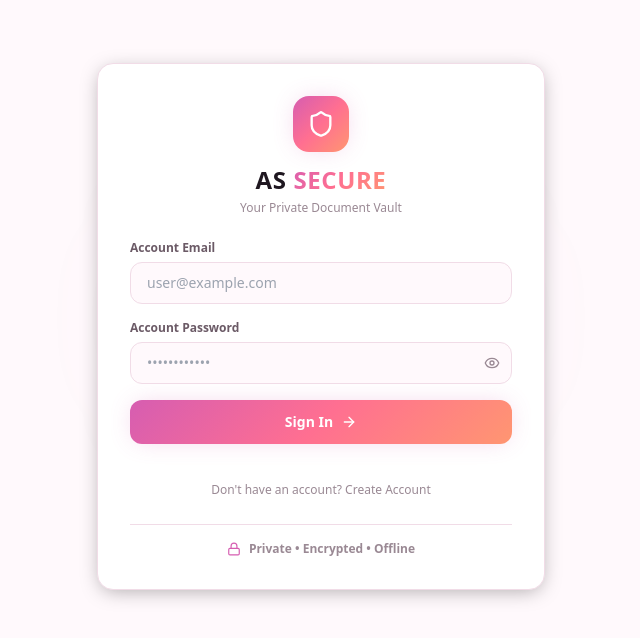
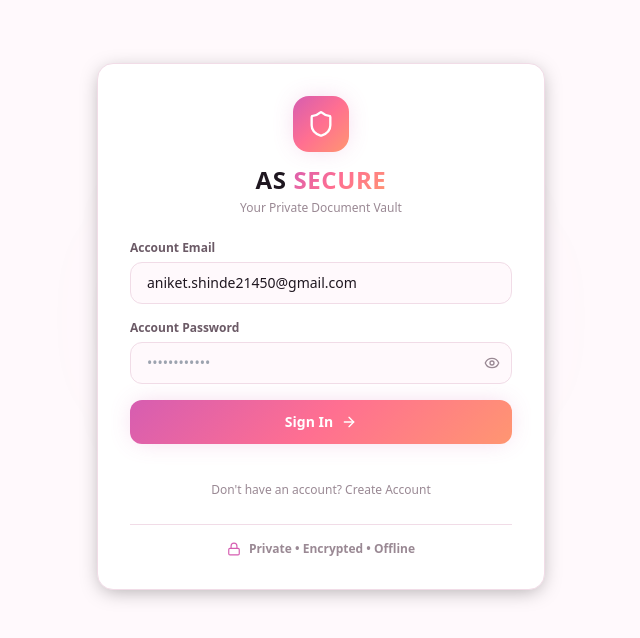
Before and after one commit to anikets38/as-secure, a React (Vite) app: page /login in a window 1280 px wide. Shown: the part 106-744 px from the top of the page, without its empty margins (319-959 px from the left). Built offline with nearby package versions, Linux system fonts and the light colour scheme; no server answers.

Commit message:
Configure default user email and cloud auth setup

```diff
--- a/src/pages/Login.tsx
+++ b/src/pages/Login.tsx
@@ -8,7 +8,7 @@ export const Login: React.FC = () => {
   const navigate = useNavigate();
 
   const [isSignUp, setIsSignUp] = useState(false);
-  const [email, setEmail] = useState('');
+  const [email, setEmail] = useState('aniket.shinde21450@gmail.com');
   const [password, setPassword] = useState('');
   const [showPassword, setShowPassword] = useState(false);
   const [loading, setLoading] = useState(false);
```
